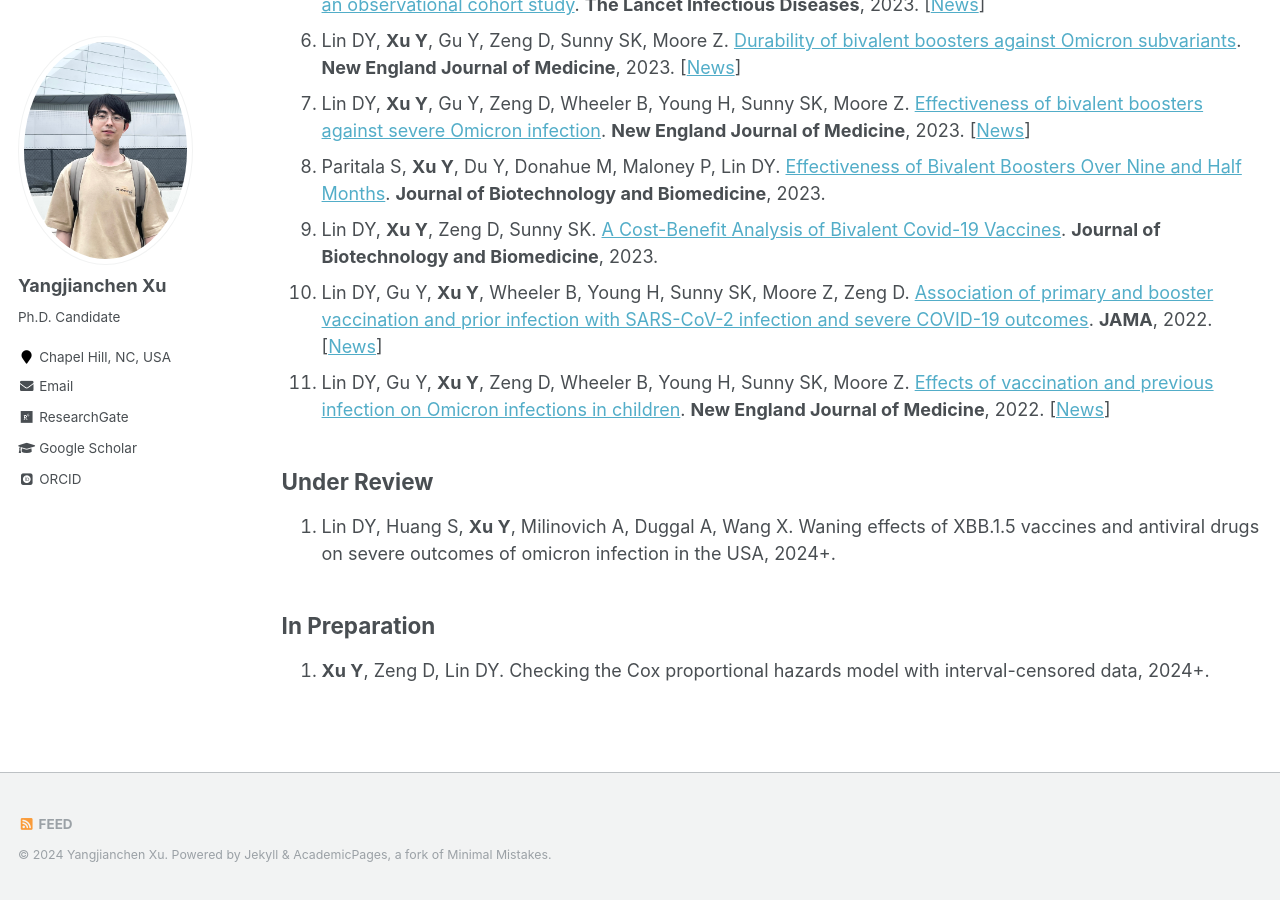
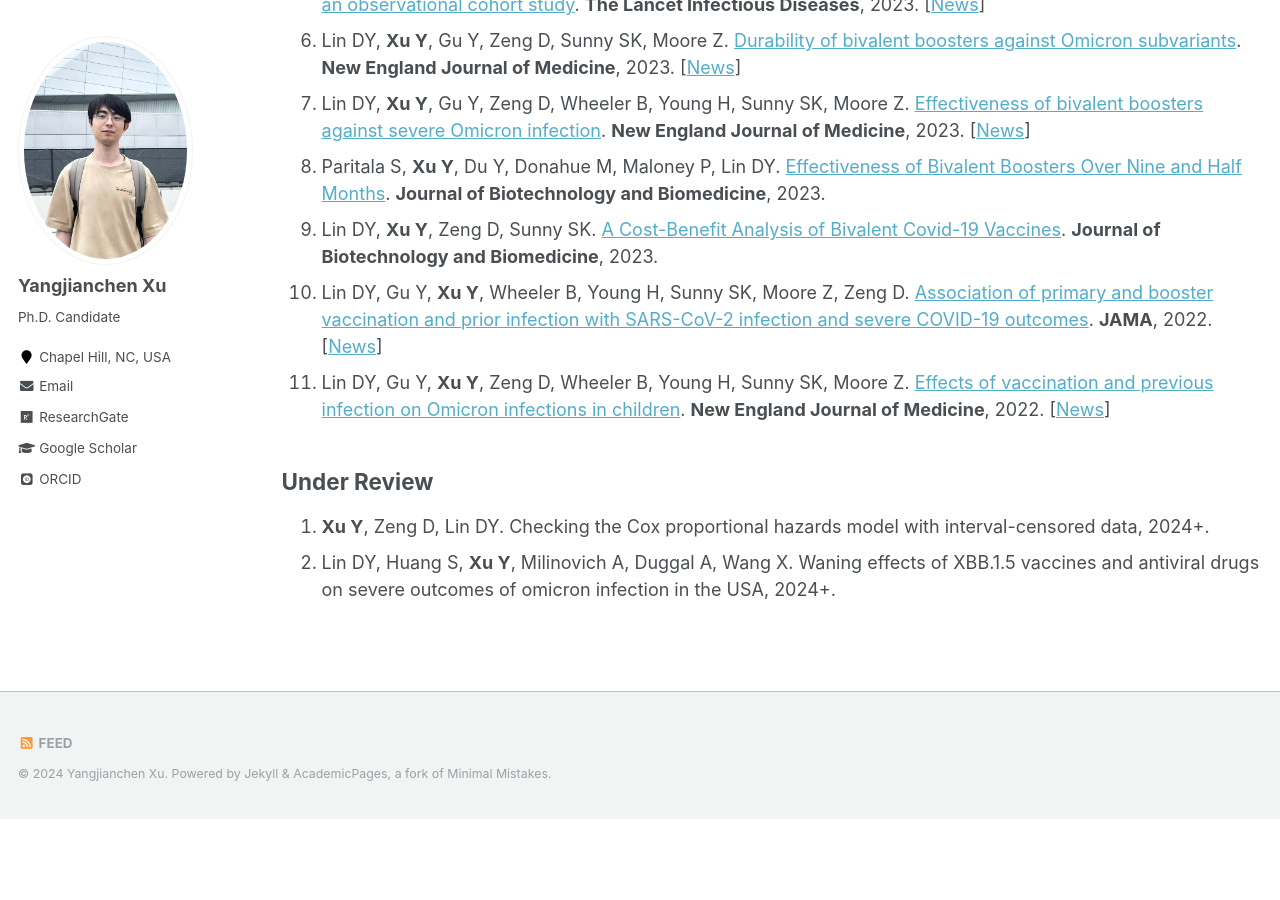
Before and after one commit to yangjc-xu/yangjc-xu.github.io, a Jekyll site: the page built from _pages/publications.md, in a window 1280 px wide and 900 px high, scrolled down 623 px. Built offline with Jekyll 4.4.1, drawn with Linux system fonts in a browser that asks for light colours; some web fonts are replaced; after the commit the page ends 1442 px from its top, so only the background shows below that.

Commit message:
Update publications.md

```diff
--- a/_pages/publications.md
+++ b/_pages/publications.md
@@ -21,7 +21,5 @@
 11. Lin DY, Gu Y, **Xu Y**, Zeng D, Wheeler B, Young H, Sunny SK, Moore Z. [Effects of vaccination and previous infection on Omicron infections in children](https://www.nejm.org/doi/full/10.1056/NEJMc2209371). **New England Journal of Medicine**, 2022. \[[News](https://www.altmetric.com/details/135646402/news?src=bookmarklet)\]
 
 ## Under Review
-1. Lin DY, Huang S, **Xu Y**, Milinovich A, Duggal A, Wang X. Waning effects of XBB.1.5 vaccines and antiviral drugs on severe outcomes of omicron infection in the USA, 2024+.
-
-## In Preparation
 1. **Xu Y**, Zeng D, Lin DY. Checking the Cox proportional hazards model with interval-censored data, 2024+.
+2. Lin DY, Huang S, **Xu Y**, Milinovich A, Duggal A, Wang X. Waning effects of XBB.1.5 vaccines and antiviral drugs on severe outcomes of omicron infection in the USA, 2024+.
```
